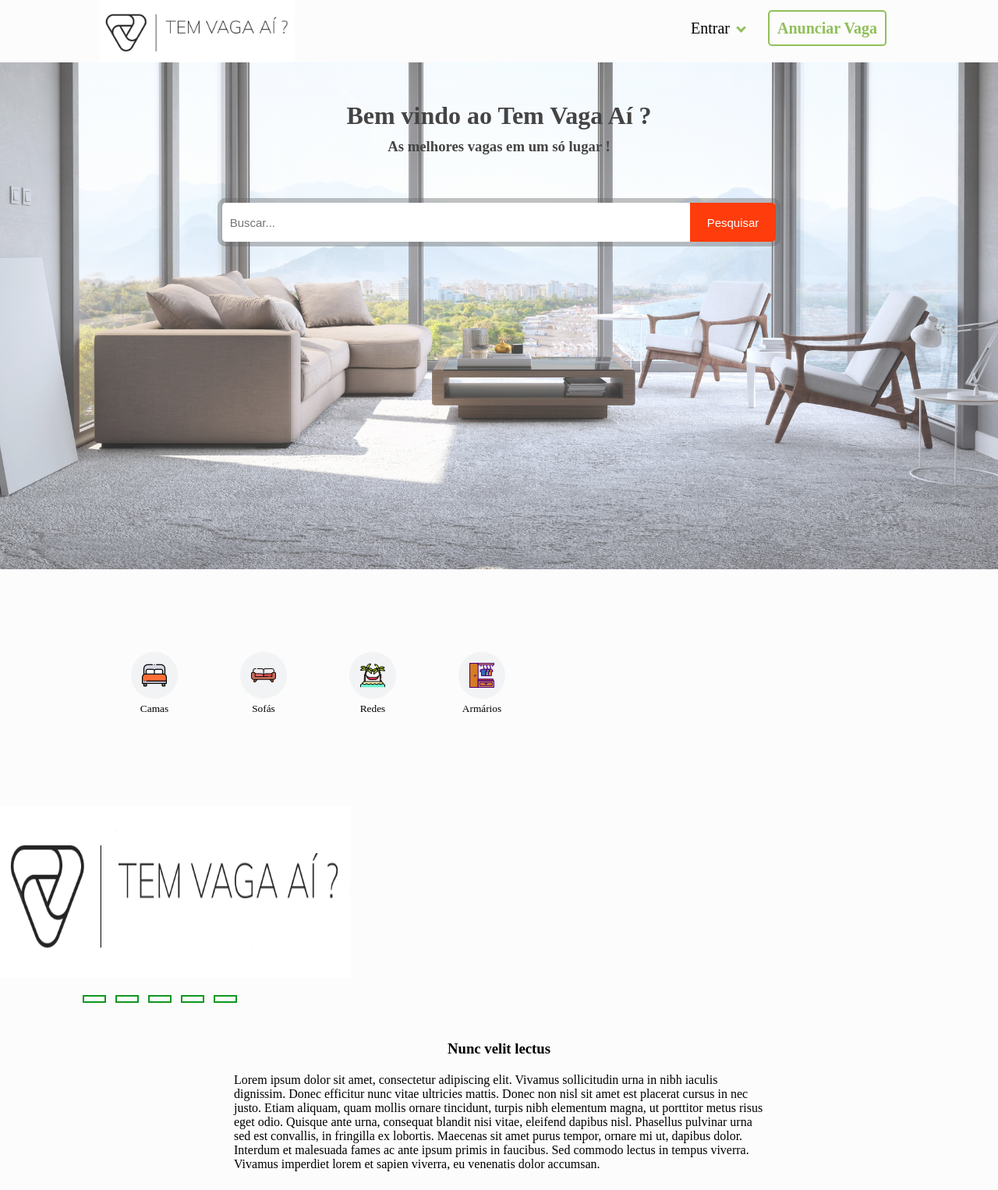
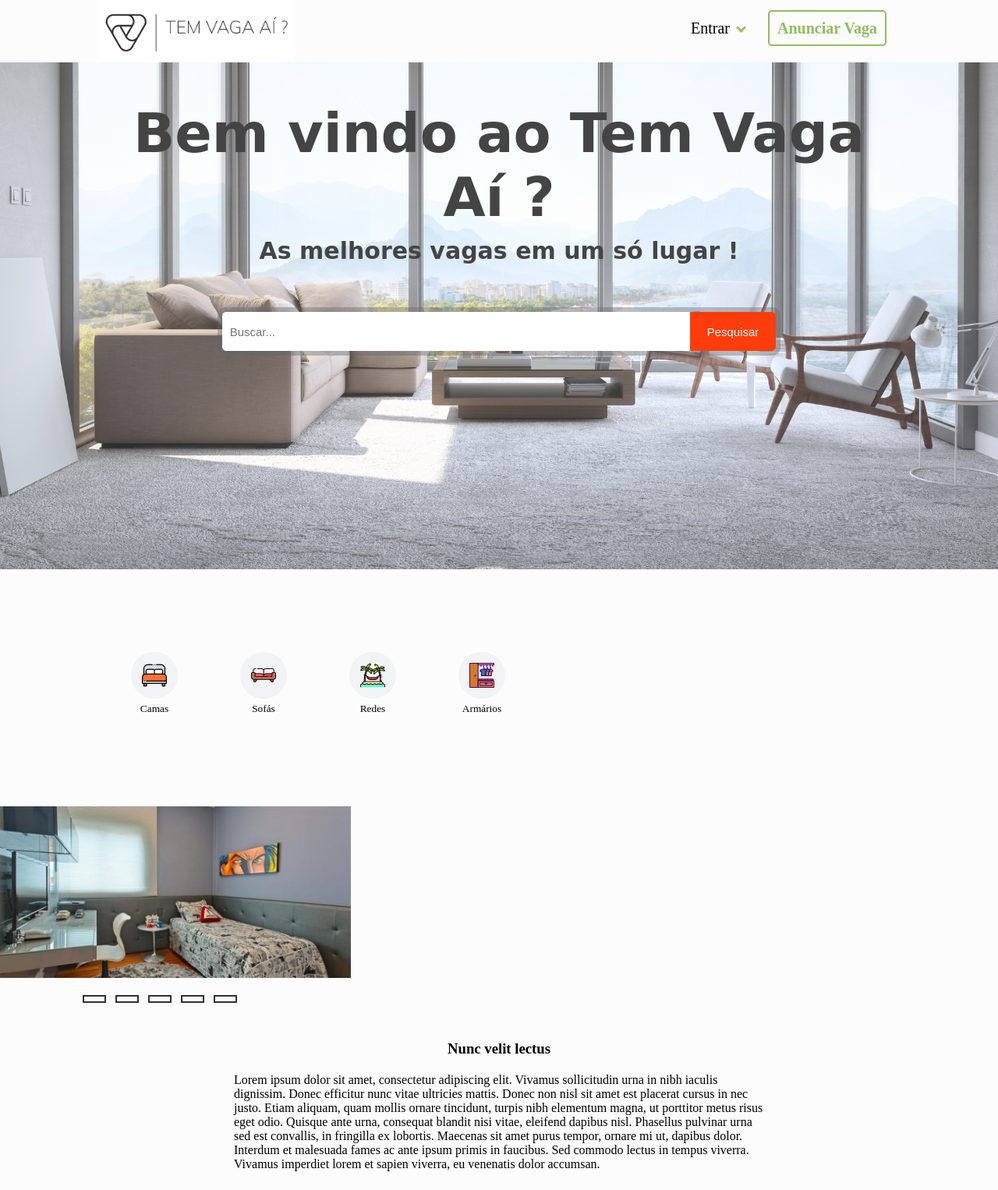
Before and after one commit to Thiag0MR/Projeto_SIN143, a PHP site: page / in a window 1280 px wide. Shown: the top 1526 px of the page at 78% size. Run offline with PHP 8.4, Linux system fonts and the light colour scheme.

Commit message:
Alteracoes necessarias

```diff
--- a/css/index.css
+++ b/css/index.css
@@ -207,12 +207,15 @@
 
 #ConteudoImagem h1{
     color: #444444;
-    font-weight: 600;
+    font-size: 70px;
+    font-family: Comic Sans MS, Comic Sans, cursive;
 }
 
 #ConteudoImagem h3{
     color: #444444;
     margin-top: 10px;
+    font-size: 30px;
+    font-family: Comic Sans MS, Comic Sans, cursive;
 }
 
 #divBusca form {
@@ -472,7 +475,7 @@
 .bar {
     width: 30px;
     height: 10px;
-    border: 2px solid #0e9720;
+    border: 2px solid #313133;
     margin: 6px;
     cursor: pointer;
     transition: 0.4s;
@@ -480,7 +483,7 @@
 }
 
 .bar:hover {
-    background: rgb(4, 247, 16);
+    background: rgb(85, 87, 85);
 }
 
 input[name="r"] {            position: absolute;
--- a/index.html
+++ b/index.html
@@ -98,19 +98,19 @@
                     <input type="radio" name="r" id="r5">
 
                     <div  class="slide s1">
-                        <a><img src="images/logo.png" alt=""></a>
+                        <a href="./paginas/Camas/CamaMedia.html"><img src="./paginas/Camas/CamaMedia.jpg" alt="Cama"></a>
                     </div>
                     <div class="slide">
-                        <a href="./paginas/Redes/RedeCara.html"><img src="paginas/Redes/RedeCara.jpg" alt=""></a>
+                        <a href="./paginas/Redes/RedeCara.html"><img src="./paginas/Redes/RedeCara.jpg" alt="Rede"></a>
                     </div>
                     <div class="slide">
-                        <a href="./paginas/Sofas/SofaCaro.html"><img src="paginas/Sofas/SofaCaro.jpg" alt=""></a>
+                        <a href="./paginas/Sofas/SofaCaro.html"><img src="./paginas/Sofas/SofaCaro.jpg" alt="Sofá"></a>
                     </div>
                     <div class="slide">
-                        <a href="./paginas/Camas/CamaCara.html"><img src="paginas/Camas/CamaCara.jpg" alt=""></a>
+                        <a href="./paginas/Camas/CamaCara.html"><img src="./paginas/Camas/CamaCara.jpg" alt="Cama"></a>
                     </div>
                     <div class="slide">
-                        <a href="./paginas/Redes/RedeBarata.html"><img src="paginas/Redes/RedeBarata.jpg" alt=""></a>
+                        <a href="./paginas/Redes/RedeBarata.html"><img src="./paginas/Redes/RedeBarata.jpg" alt="Rede"></a>
                     </div>
                 </div>
 
```
